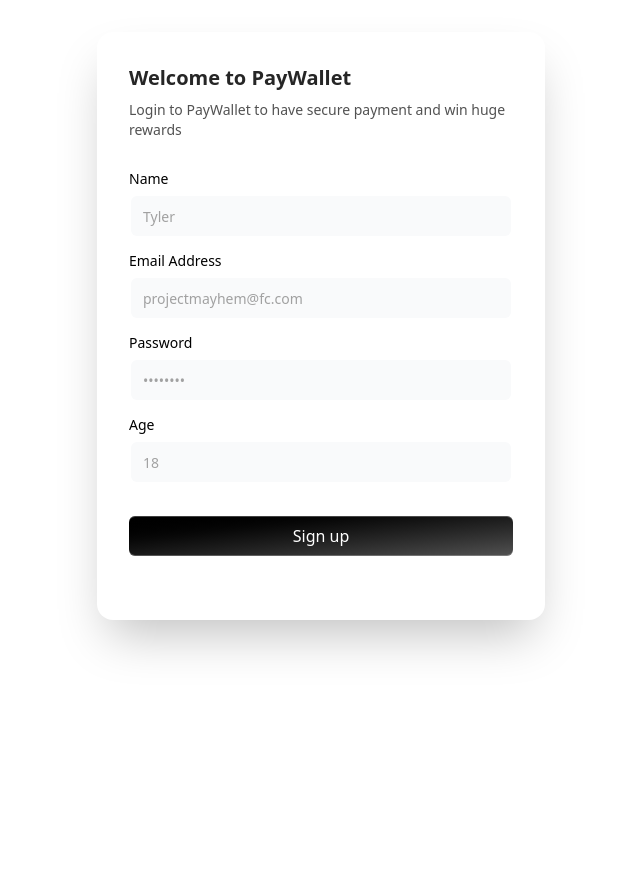
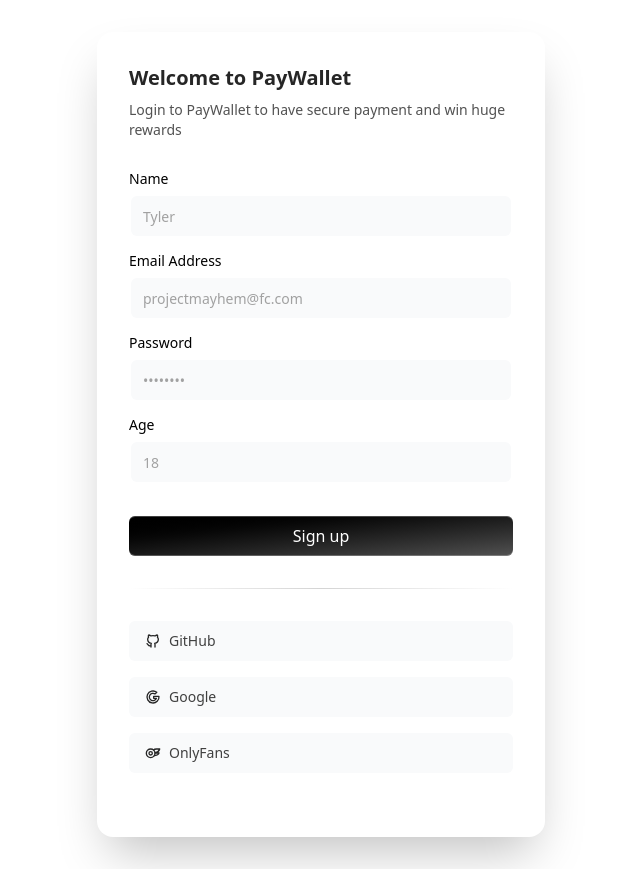
Before and after one commit to gyanvendra2005/wallet-paytm, a Next.js app in the folder apps/user-app/: page /sign-up in a window 1280 px wide. Shown: the whole page, without its empty margins (319-959 px from the left). Before the commit the page ends 800 px from the top, so only its background shows below. Built offline with nearby package versions, Linux system fonts and the light colour scheme.

Commit message:
bugs fixed

```diff
--- a/apps/user-app/app/(app)/sign-up/page.tsx
+++ b/apps/user-app/app/(app)/sign-up/page.tsx
@@ -92,7 +92,7 @@
           <BottomGradient />
         </button>
 
-        {/* <div className="bg-gradient-to-r from-transparent via-neutral-300 dark:via-neutral-700 to-transparent my-8 h-[1px] w-full" />
+        <div className="bg-gradient-to-r from-transparent via-neutral-300 dark:via-neutral-700 to-transparent my-8 h-[1px] w-full" />
 
         <div className="flex flex-col space-y-4">
           <button
@@ -125,7 +125,7 @@
             </span>
             <BottomGradient />
           </button>
-        </div> */}
+        </div>
       </form>
     </div>
    </div>
--- a/packages/db/package.json
+++ b/packages/db/package.json
@@ -12,7 +12,7 @@
   "dependencies": {
     "@prisma/client": "^6.2.1"
   },
- "exports": {
-      "./client": "./index.ts"
+  "exports": {
+    "./client": "./index.ts"
   }
 }
```
